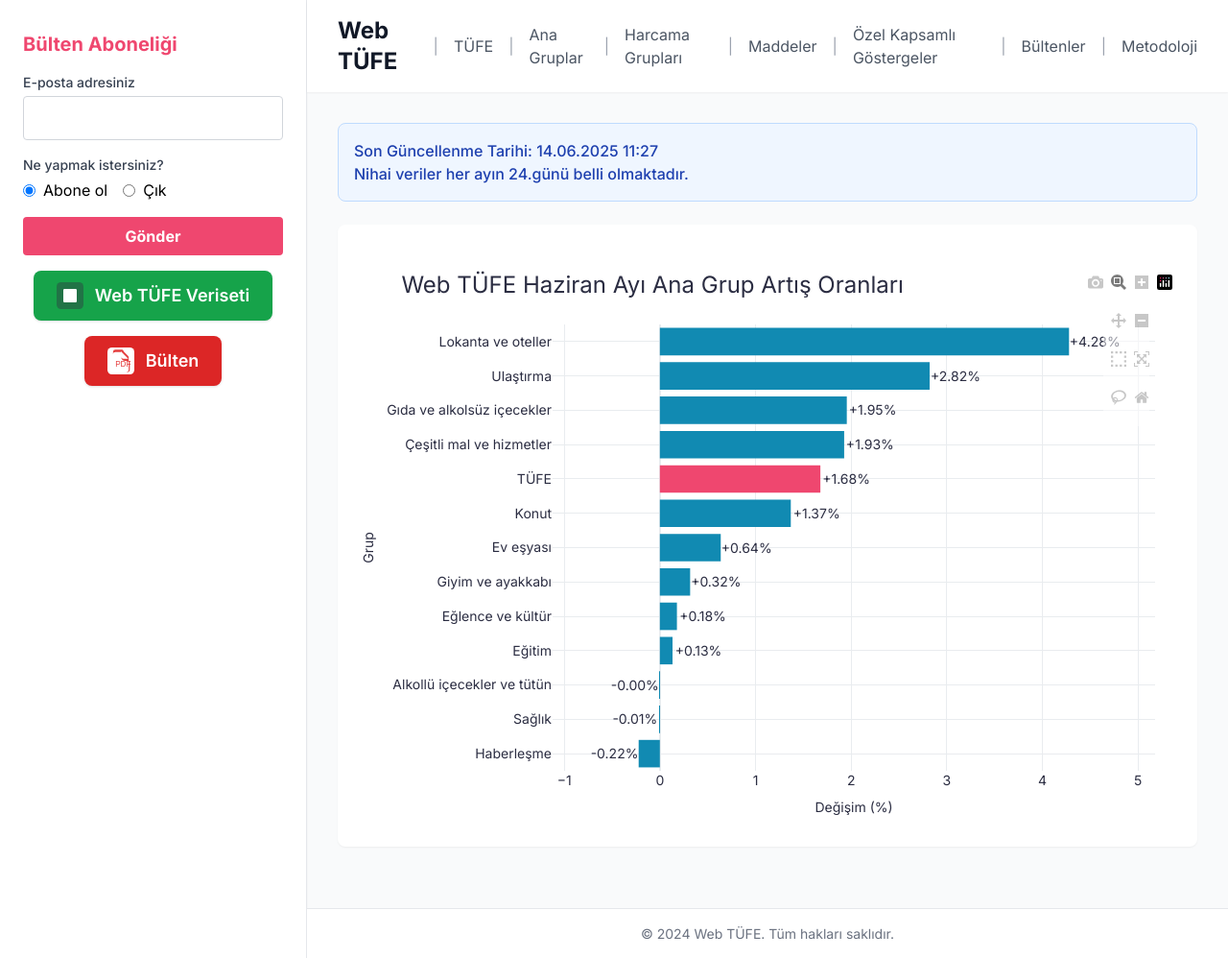
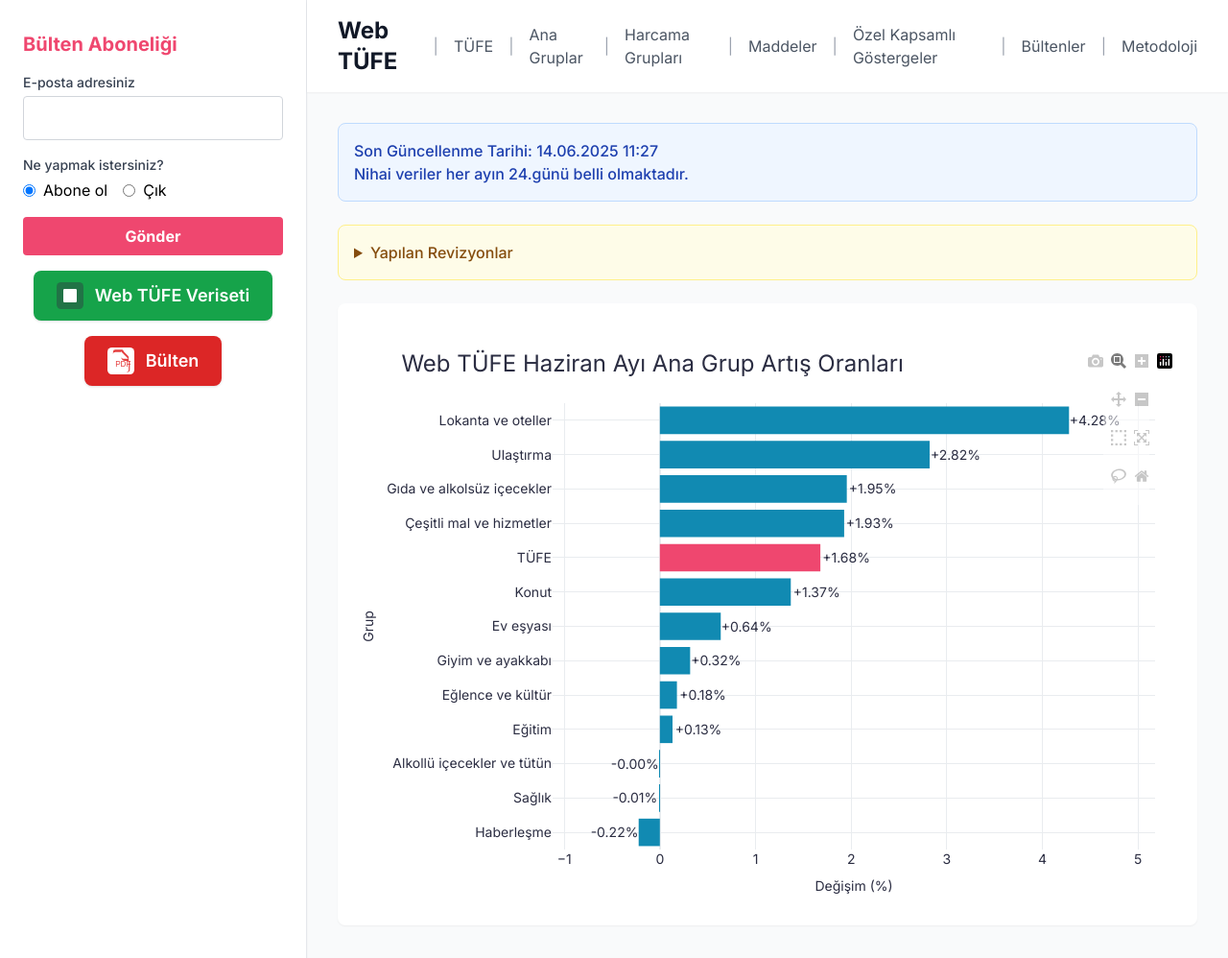
Before and after one commit to kaboya19/web-tufe-flask, a Flask app: page / in a window 1280 px wide. Shown: the top 998 px of the page at 96% size. Run offline with Flask 3, Linux system fonts and the light colour scheme; some libraries are stand-ins or nearby versions.

Commit message:
Update index.html

```diff
--- a/templates/index.html
+++ b/templates/index.html
@@ -139,6 +139,13 @@
                         </p>
                     </div>
 
+
+                    <details class="bg-yellow-50 border border-yellow-200 rounded-lg p-4 text-yellow-800 mb-6">
+                        <summary class="font-medium cursor-pointer">Yapılan Revizyonlar</summary>
+                        <p class="mt-2">TÜİK'in uyguladığı mevsimsel ürünler sepet geçişleri eklenmiş, geçmiş veriler
+                            bir miktar revize olmuştur.</p>
+                    </details>
+
                     {% endif %}
                     <div class="bg-white rounded-lg shadow-sm p-6">
                         <div id="chart" class="w-full"></div>
```
